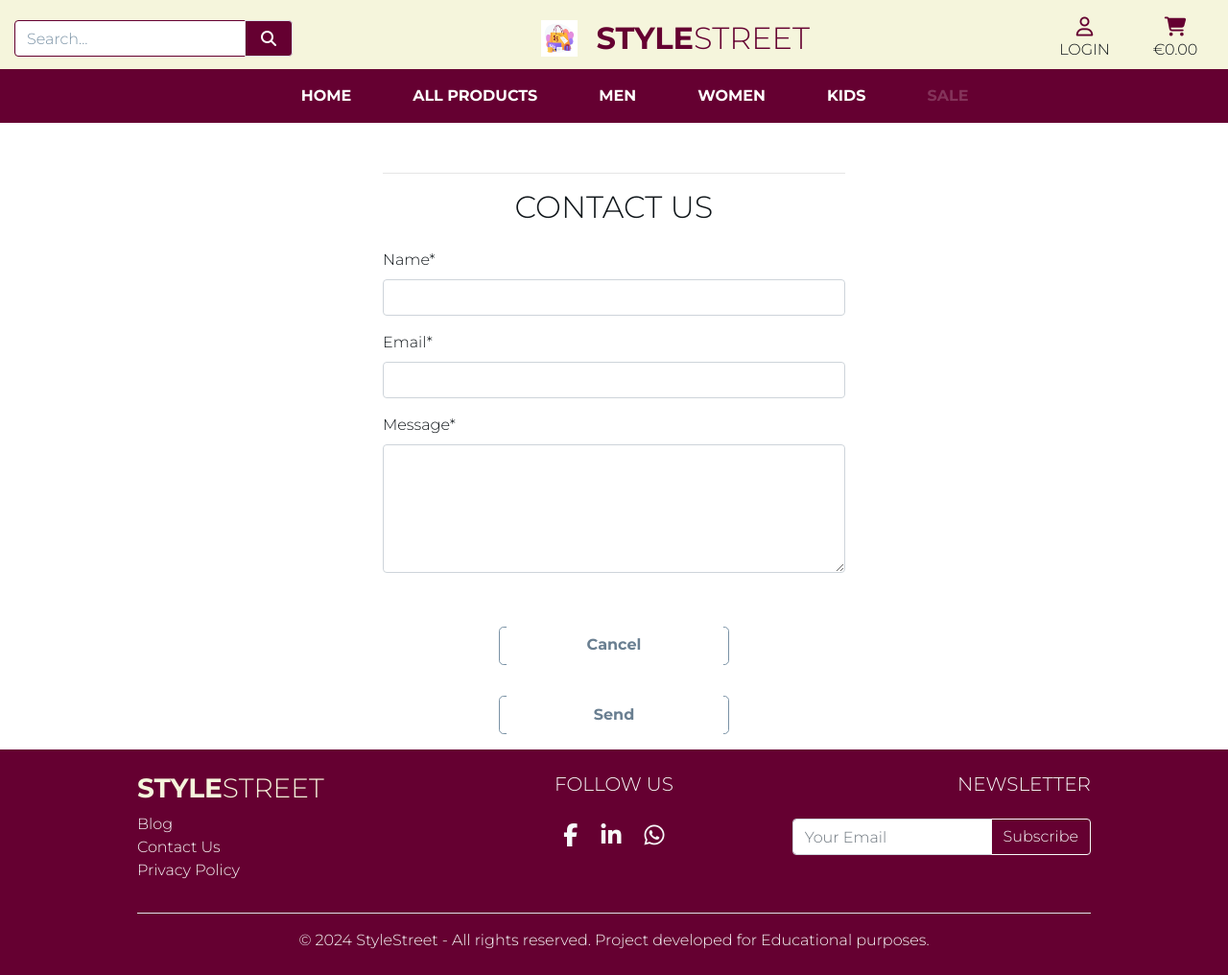
After one commit to AbdulSyed05/style-street, a Django app: page /contact/ in a window 1280 px wide. The commit adds this page. Shown: the whole page at 96% size. Run offline with Django 3.2, Linux system fonts and the light colour scheme; some libraries are stand-ins or nearby versions.

Commit message:
Contactus form changes added

```diff
--- /dev/null
+++ b/contact/apps.py
@@ -0,0 +1,6 @@
+from django.apps import AppConfig
+
+
+class ContactConfig(AppConfig):
+    default_auto_field = "django.db.models.BigAutoField"
+    name = "contact"
--- /dev/null
+++ b/contact/forms.py
@@ -0,0 +1,9 @@
+from django import forms
+from .models import ContactUs
+
+
+class ContactUsForm(forms.ModelForm):
+    class Meta:
+        model = ContactUs
+        fields = ["name", "email", "message"]
+        widgets = {"message": forms.Textarea(attrs={"rows": 5})}
--- /dev/null
+++ b/contact/models.py
@@ -0,0 +1,10 @@
+from django.db import models
+
+
+class ContactUs(models.Model):
+    name = models.CharField(max_length=100)
+    email = models.EmailField()
+    message = models.TextField()
+
+    def __str__(self):
+        return self.email
--- /dev/null
+++ b/contact/templates/contact/contact.html
@@ -0,0 +1,36 @@
+{% extends "account/base.html" %}
+{% load static %}
+
+{% block page_header %}
+    <div class="container header-container">
+        <div class="row">
+            <div class="col"></div>
+        </div>
+    </div>
+{% endblock %}
+
+{% block content %}
+    <div class="overlay"></div>
+    <div class="container">
+        <div class="row">
+            <div class="col-12 col-md-8 col-lg-6 text-center mx-auto product-heading">
+                <hr>
+                <h2 class="logo-font mb-4 text-black">Contact Us</h2>
+            </div>
+        </div>
+
+        <div class="row">
+            <div class="col-12 col-md-8 col-lg-6 mx-auto product-heading text-black">
+<form method="post">
+    {% csrf_token %}
+    {{ form | crispy }}
+    <div class="text-center">
+        <br>
+        <a class="btn btn-aa mb-3 mt-3" href="{% url 'home' %}">Cancel</a>
+        <button class="btn btn-aa mb-3 mt-3" type="submit">Send</button>
+    </div>
+</form>
+</div>
+</div>
+</div>
+{% endblock %}
--- /dev/null
+++ b/contact/urls.py
@@ -0,0 +1,7 @@
+from django.urls import path
+from . import views
+
+urlpatterns = [
+    path("", views.view_contact, name="contact"),
+    path("success", views.contact_success, name="contact_success"),
+]
--- /dev/null
+++ b/contact/views.py
@@ -0,0 +1,20 @@
+# views.py
+from django.shortcuts import render, redirect, reverse
+from django.contrib import messages
+from .forms import ContactUsForm
+
+
+def view_contact(request):
+    if request.method == "POST":
+        form = ContactUsForm(request.POST)
+        if form.is_valid():
+            # form.save()
+            messages.success(request, "Message successfully send!")
+            return redirect("contact_success")
+    else:
+        form = ContactUsForm()
+    return render(request, "contact/contact.html", {"form": form})
+
+
+def contact_success(request):
+    return render(request, "contact/success.html")
--- a/stylestreet/urls.py
+++ b/stylestreet/urls.py
@@ -13,6 +13,7 @@ Including another URLconf
     1. Import the include() function: from django.urls import include, path
     2. Add a URL to urlpatterns:  path('blog/', include('blog.urls'))
 """
+
 from django.contrib import admin
 from django.urls import path, include
 from django.conf import settings
@@ -20,16 +21,17 @@ from django.conf.urls.static import static
 from django.views.generic import TemplateView
 
 urlpatterns = [
-    path('admin/', admin.site.urls),
-    path('accounts/', include('allauth.urls')),
-    path('', include('home.urls')),
-    path('products/', include('products.urls')),
-    path('bag/', include('bag.urls')),
-    path('checkout/', include('checkout.urls')),
-    path('profile/', include('profiles.urls')),
-    path('newsletter/', include('newsletter.urls')),
+    path("admin/", admin.site.urls),
+    path("accounts/", include("allauth.urls")),
+    path("", include("home.urls")),
+    path("products/", include("products.urls")),
+    path("bag/", include("bag.urls")),
+    path("checkout/", include("checkout.urls")),
+    path("profile/", include("profiles.urls")),
+    path("newsletter/", include("newsletter.urls")),
+    path("contact/", include("contact.urls")),
 ] + static(settings.MEDIA_URL, document_root=settings.MEDIA_ROOT)
 
-handler404 = 'stylestreet.views.handler404'
-handler500 = 'stylestreet.views.handler500'
-handler403 = 'stylestreet.views.handler403'
+handler404 = "stylestreet.views.handler404"
+handler500 = "stylestreet.views.handler500"
+handler403 = "stylestreet.views.handler403"
--- a/templates/base.html
+++ b/templates/base.html
@@ -194,7 +194,7 @@
 
                 <ul class="list-unstyled">
                     <li><a href="#" class="footer-link">Blog</a></li>
-                    <li><a href="#" class="footer-link">Contact Us</a></li>
+                    <li><a href="{% url 'contact' %}" class="footer-link">Contact Us</a></li>
                     <li><a href="https://www.termsfeed.com/live/09071c71-d217-43e7-8b93-b441eb090e95" class="footer-link">Privacy Policy</a></li>
                 </ul>
             </div>
```
Also changed, not shown: contact/admin.py (added, +13 -0 lines), contact/templates/contact/success.html (added, +31 -0 lines), contact/tests.py (added, +26 -0 lines), stylestreet/settings.py (+13 -15 lines), contact/__init__.py (added).
